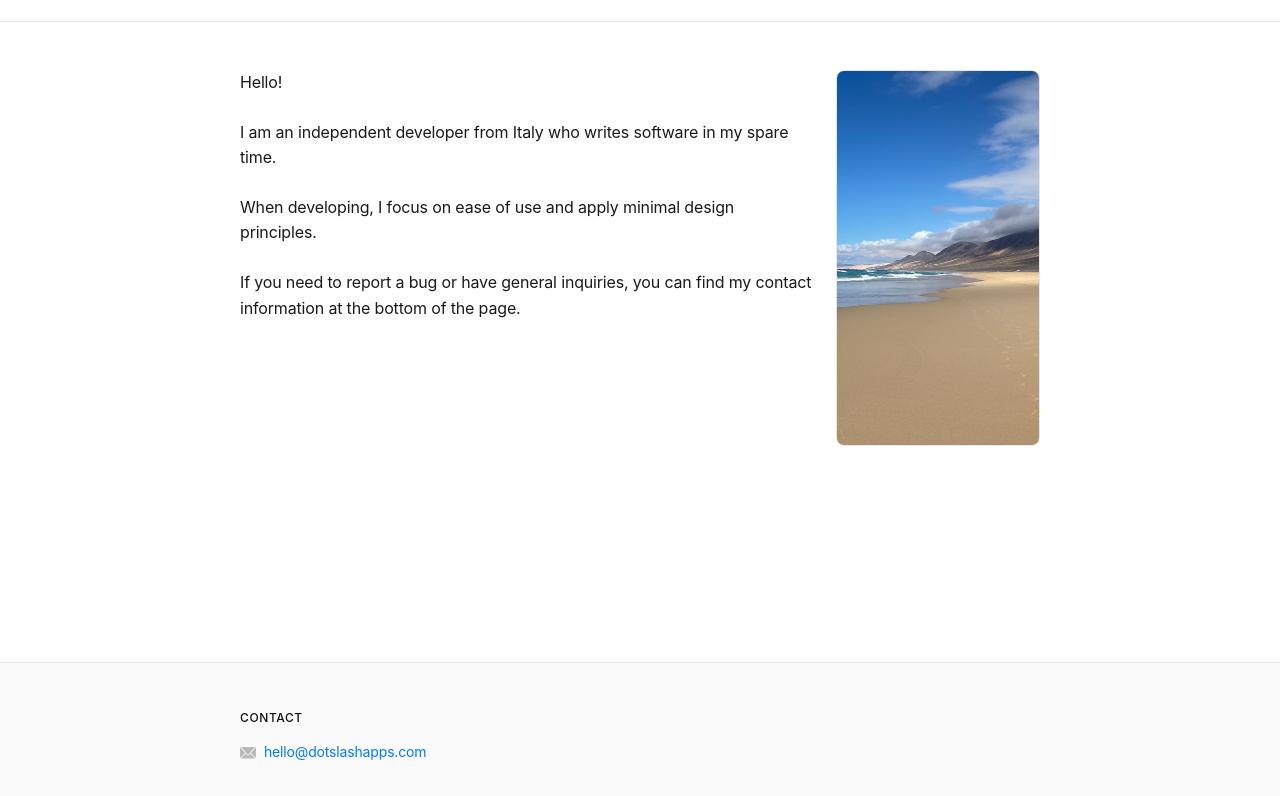
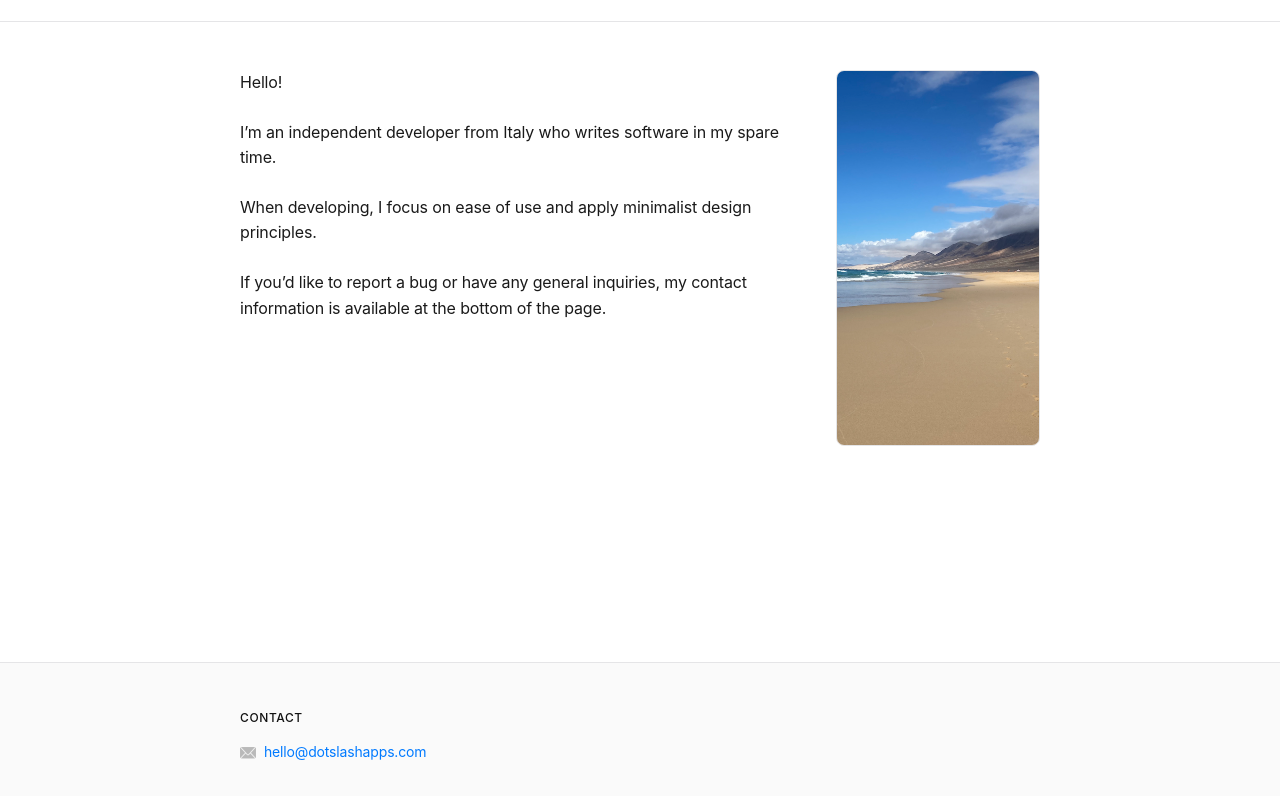
Before and after one commit to dotslashapps/dotslashapps.github.io, a plain HTML site: page index.html in a window 1280 px wide. Shown: the part 75-871 px from the top of the page. Drawn offline with Linux system fonts and the light colour scheme.

Commit message:
Update index.html

```diff
--- a/index.html
+++ b/index.html
@@ -65,13 +65,13 @@
 	  </p>
 
           <p>
-	  I am an independent developer from Italy who writes software in my spare time.
+	  I’m an independent developer from Italy who writes software in my spare time.
 	  </p>
 	  <p>
-          When developing, I focus on ease of use and apply minimal design principles.
+          When developing, I focus on ease of use and apply minimalist design principles.
 	  </p>
 	  <p>
-          If you need to report a bug or have general inquiries, you can find my contact information at the bottom of the page.<br>
+          If you’d like to report a bug or have any general inquiries, my contact information is available at the bottom of the page.<br>
 	  </p>
 
         </div>
```
